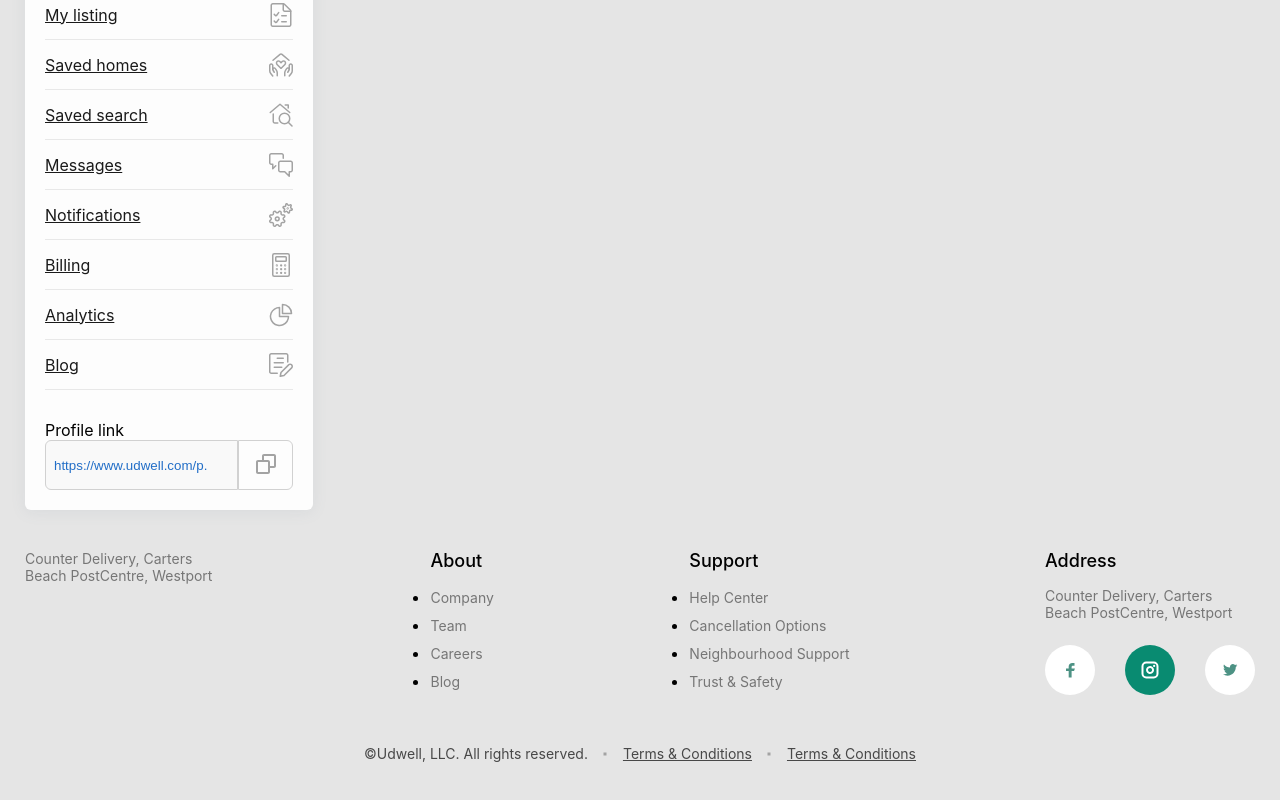
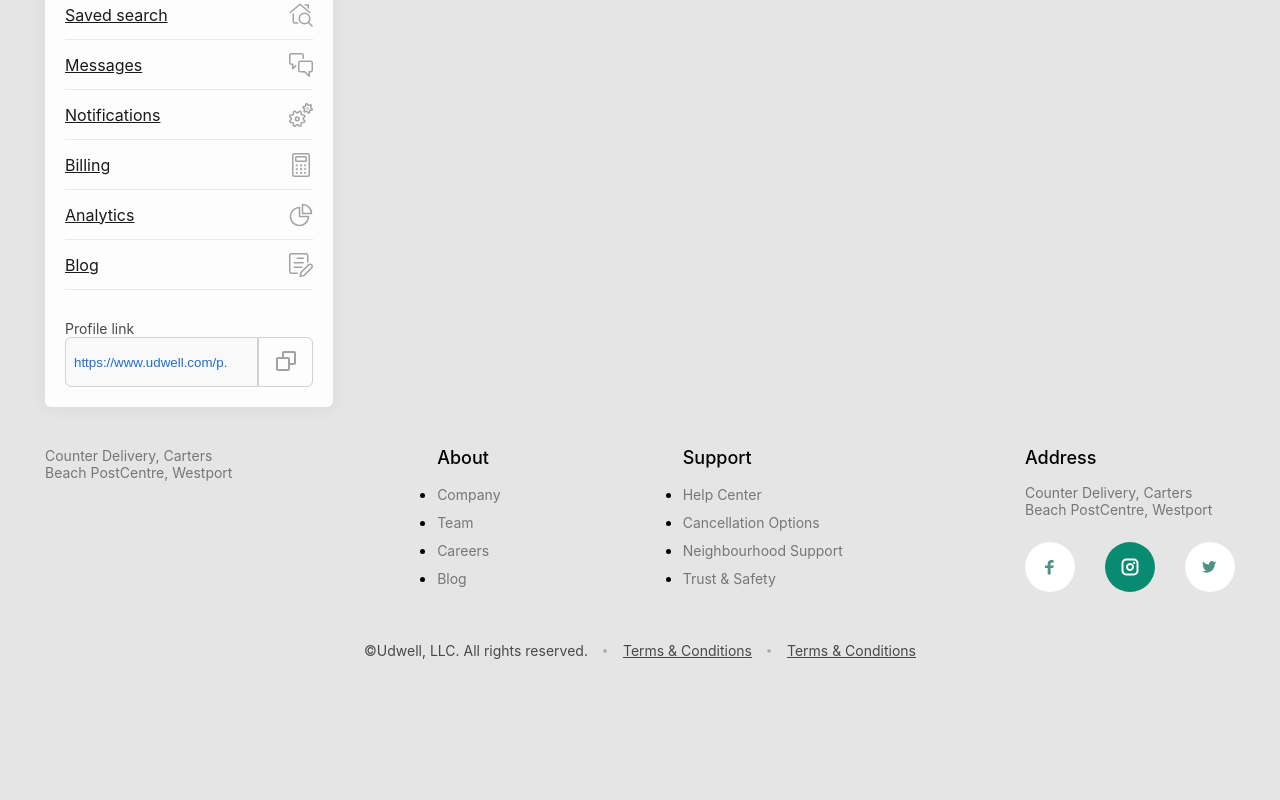
Before and after one commit to princedela/vien-ui, a React (Create React App) app in the folder vien-frontend/: page / in a window 1280 px wide. Shown: the part 412-1212 px from the top of the page. After the commit the page ends 1159 px from the top, so only its background shows below. Built offline with nearby package versions, Linux system fonts and the light colour scheme.

Commit message:
Reorder Grid layout

```diff
--- a/vien-frontend/src/components/App/App.tsx
+++ b/vien-frontend/src/components/App/App.tsx
@@ -7,8 +7,11 @@ import "./app.css";
 function App() {
   return (
     <div className="app">
-      <SideBar />
-      <Footer />
+      <Header />
+      <section className="page-grid">
+        <SideBar />
+        <Footer />
+      </section>
     </div>
   );
 }
--- a/vien-frontend/src/components/App/app.css
+++ b/vien-frontend/src/components/App/app.css
@@ -14,16 +14,23 @@ body,
 
 .app {
   min-height: 100vh;
+  /* display: grid;
+  grid-template-rows: 80px 1fr; */
+  box-sizing: border-box;
+  /* row-gap: 40px; */
+}
+.page-grid {
+  row-gap: 40px;
+  column-gap: 27px;
+  margin: auto;
+  width: 100%;
+  max-width: 1230px;
   display: grid;
   grid-template-columns: 288px 1fr;
-  grid-template-rows: 80px 1fr 280px;
-  column-gap: 27px;
-  row-gap: 40px;
-  box-sizing: border-box;
-  max-width: 1230px;
-  margin: auto;
+  grid-template-rows: 1fr 280px;
+  padding: 20px;
+  justify-self: center;
 }
-
 button {
   border: none;
   cursor: pointer;
--- a/vien-frontend/src/components/Footer/footer.css
+++ b/vien-frontend/src/components/Footer/footer.css
@@ -1,11 +1,11 @@
 footer {
   grid-column-start: 1;
   grid-column-end: 3;
-  grid-row-start: 3;
-  grid-row-end: 4;
-  overflow: hidden;
+  grid-row-start: 2;
+  grid-row-end: 3;
 }
 .footer-container {
+  gap: 100px;
   display: flex;
   justify-content: space-between;
   width: 100%;
--- a/vien-frontend/src/components/Header/header.css
+++ b/vien-frontend/src/components/Header/header.css
@@ -3,4 +3,7 @@
   background-color: white;
   padding: 12px;
   display: flex;
+  grid-column-start: 1;
+  grid-column-end: 3;
+  margin-bottom: 40px;
 }
--- a/vien-frontend/src/components/SideBar/SideBar.tsx
+++ b/vien-frontend/src/components/SideBar/SideBar.tsx
@@ -14,6 +14,7 @@ export default function SideBar() {
           <input
             value="https://www.udwell.com/p."
             disabled
+            readOnly={true}
             className="copyable"
           />
           <button className="copy">
--- a/vien-frontend/src/components/SideBar/sidebar.css
+++ b/vien-frontend/src/components/SideBar/sidebar.css
@@ -2,8 +2,8 @@
   background: #fdfdfd;
   box-shadow: 0px 2px 15px rgba(108, 126, 147, 0.1);
   border-radius: 6px;
-  grid-row-start: 2;
-  grid-row-end: 3;
+  grid-row-start: 1;
+  grid-row-end: 2;
   grid-column-start: 1;
   grid-column-end: 2;
   padding: 20px;
@@ -99,3 +99,7 @@ p.role {
   border-top-left-radius: 0;
   border-bottom-left-radius: 0;
 }
+.profile-link p {
+  font-size: 14px;
+  color: #484848;
+}
```
